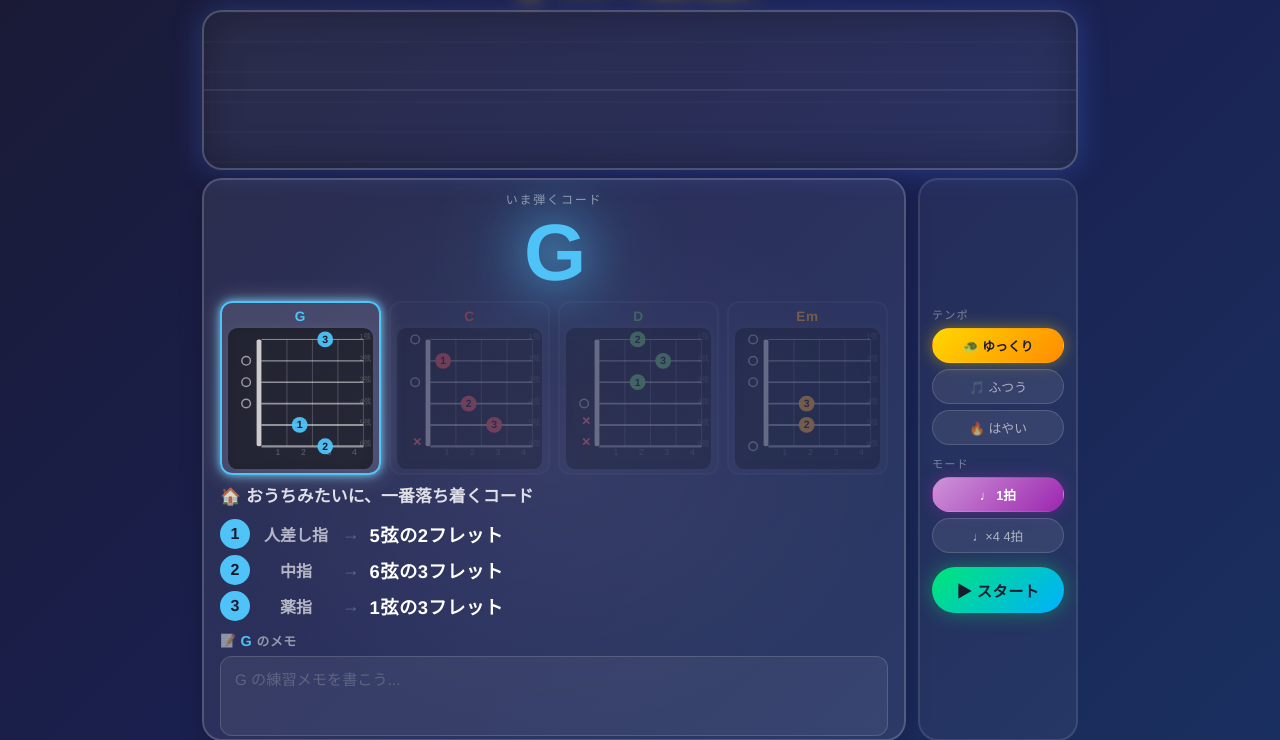
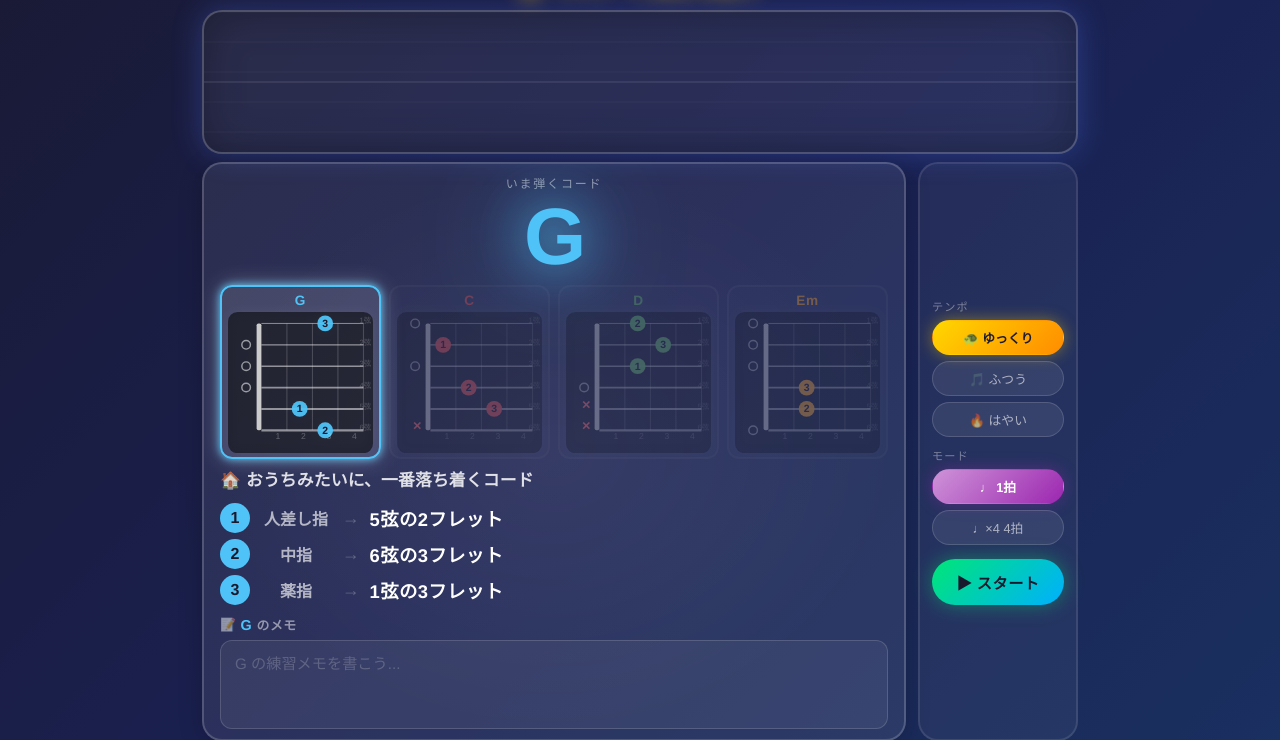
Before and after one commit to chihaya0113/PBL-2026, a Flask app: page / in a window 1280 px wide. Shown: the part 47-787 px from the top of the page. Run offline with Flask 3, Linux system fonts and the light colour scheme.

Commit message:
Reduce lane height from 160px to 144px

```diff
--- a/static/style.css
+++ b/static/style.css
@@ -107,7 +107,7 @@ header h1 {
 /* ===== レーン ===== */
 #lane-container {
   position: relative;
-  height: 160px;
+  height: 144px;
   background: rgba(255, 255, 255, 0.07);
   border-radius: 20px;
   border: 2px solid rgba(255, 255, 255, 0.18);
```
